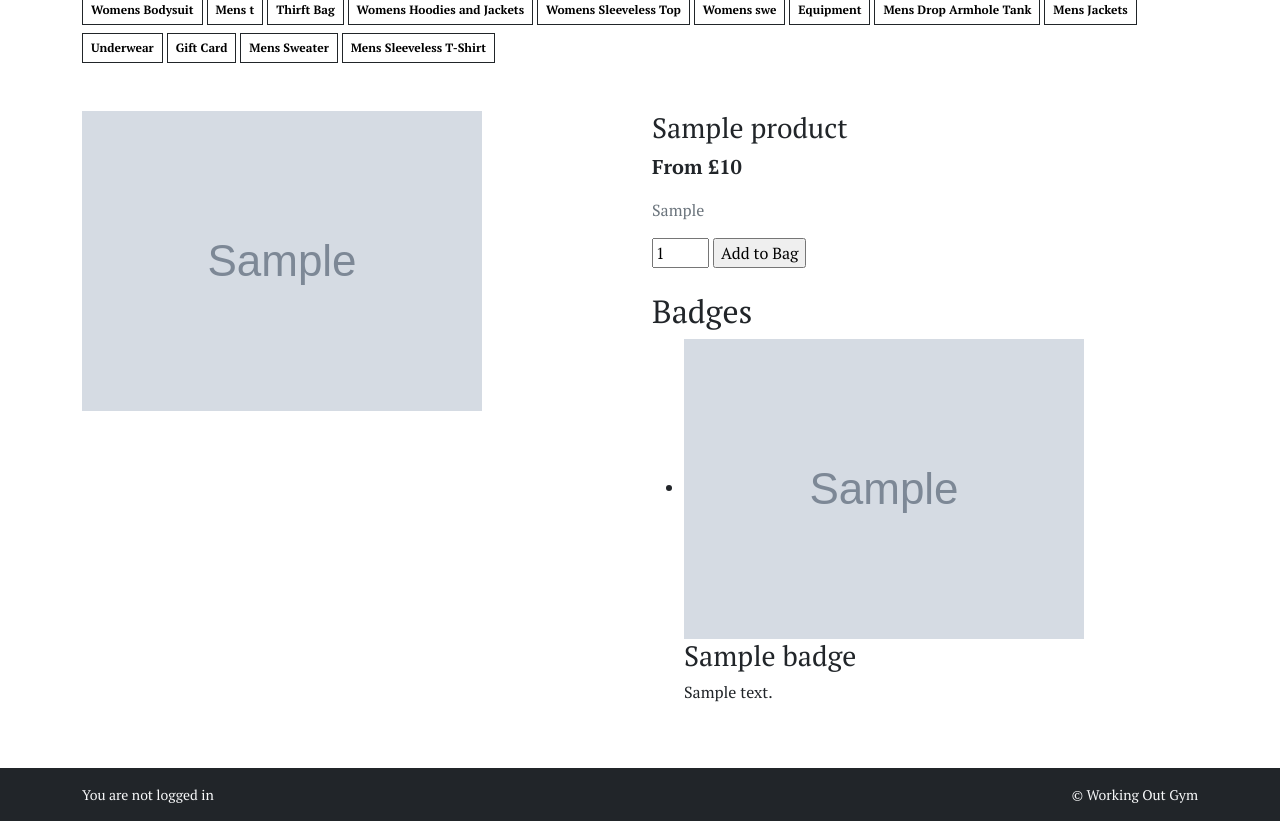
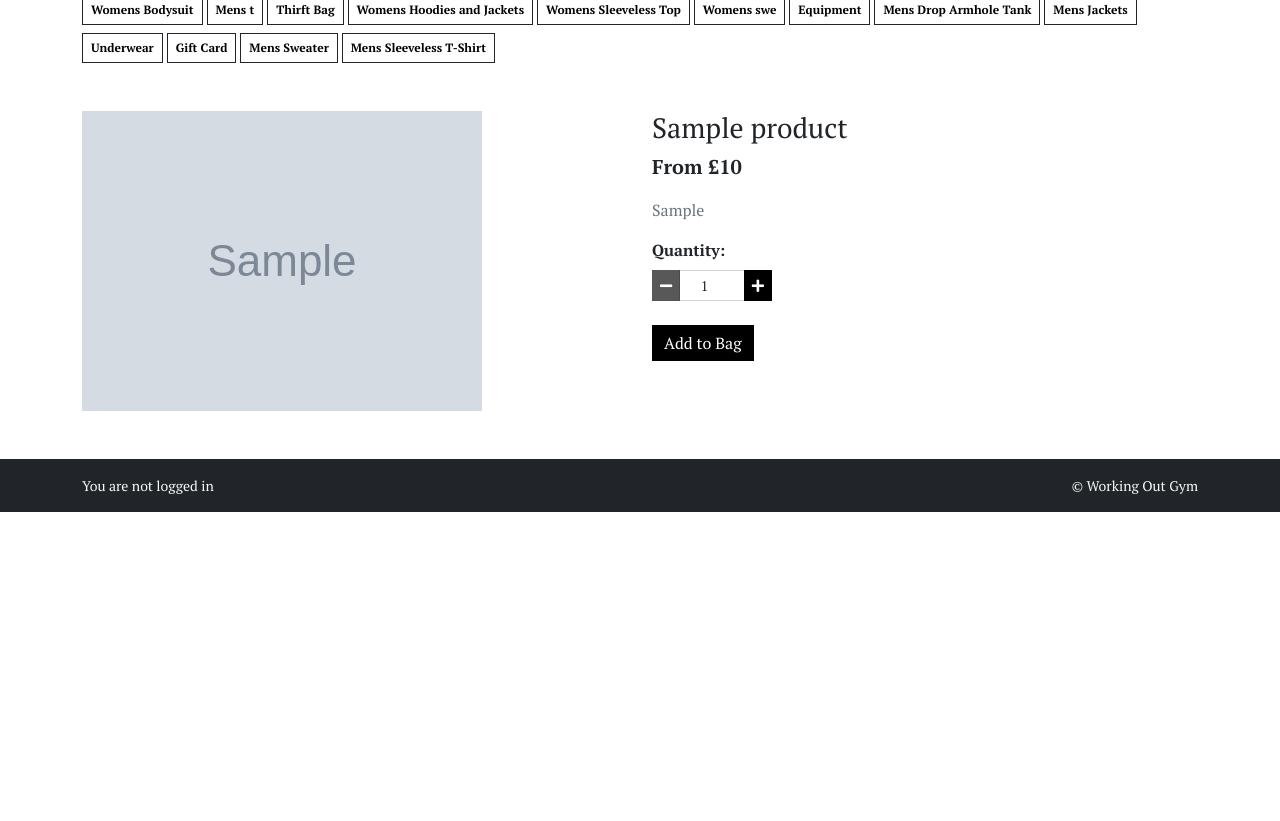
Before and after one commit to LeilsEloise/working_out_gym, a Django app: page /merchandise/1/ in a window 1280 px wide. Shown: the part 551-1372 px from the top of the page. After the commit the page ends 1063 px from the top, so only its background shows below. Run offline with Django 3.2, Linux system fonts and the light colour scheme; data comes from the database, SQL or seed files in the repository; tables that the repository leaves empty hold one stand-in row (values such as "Sample post"); grey boxes marked "Sample" are stand-in pictures; parts of the project's set-up code (start-up, migrations or seed data) failed here and were passed over; some web fonts are replaced.

Commit message:
Added quantity selector buttons

```diff
--- a/merchandise/templates/merchandise/product_detail.html
+++ b/merchandise/templates/merchandise/product_detail.html
@@ -41,15 +41,18 @@
       {% endif %}
 
       <p class="text-muted">{{ product.vendor }}</p>
-      <!-- ChatGPT ACK -->
+      <!-- ChatGPT ACK - Size Selector -->
 <form action="{% url 'add_to_bag' product.id %}" method="POST">
     {% csrf_token %}
-        <div class="form-row">
+
+    <!-- Size + Quantity row -->
+    <div class="d-flex align-items-end flex-wrap mb-3">
+        <!-- Size selector -->
         {% with product.has_sizes as s %}
         {% if s %}
-                <div class="col-12">
-                    <p><strong>Size:</strong></p>
-                    <select class="form-control rounded-0 w-50" name="product_size" id='id_product_size'>
+            <div class="me-2 mb-2" style="min-width: 100px;">
+                <label for="id_product_size" class="form-label"><strong>Size:</strong></label>
+                <select class="form-control form-control-sm rounded-0" name="product_size" id="id_product_size">
                     <option value="xs">XS</option>
                     <option value="s">S</option>
                     <option value="m" selected>M</option>
@@ -59,30 +62,38 @@
             </div>
         {% endif %}
         {% endwith %}
-        <input type="number" name="quantity" value="1" min="1" max="99">
-        <input type="hidden" name="redirect_url" value="{{ request.path }}">
-        <input type="submit" value="Add to Bag">
-      </form>
+
+        <!-- Quantity selector -->
+        <div class="me-2 mb-2">
+            <label for="id_qty_{{ product.id }}" class="form-label d-block"><strong>Quantity:</strong></label>
+            <div class="input-group input-group-sm" style="width: 120px;">
+                <button type="button" class="decrement-qty btn btn-black rounded-0"
+                    data-item_id="{{ product.id }}" id="decrement-qty_{{ product.id }}">
+                    <span class="icon"><i class="fas fa-minus"></i></span>
+                </button>
+                <input class="form-control text-center qty_input" type="number" name="quantity" value="1"
+                    min="1" max="99" data-item_id="{{ product.id }}" id="id_qty_{{ product.id }}">
+                <button type="button" class="increment-qty btn btn-black rounded-0"
+                    data-item_id="{{ product.id }}" id="increment-qty_{{ product.id }}">
+                    <span class="icon"><i class="fas fa-plus"></i></span>
+                </button>
+            </div>
+        </div>
     </div>
 
-      {% if active_badges %}
-        <div class="badges-container mt-4">
-          <h2>Badges</h2>
-          <ul>
-            {% for badge in active_badges %}
-              <li>
-                {% if badge.image %}
-                  <img src="{{ badge.image.url }}" alt="{{ badge.name }}">
-                {% endif %}
-                <h3>{{ badge.name }}</h3>
-                <p>{{ badge.description }}</p>
-              </li>
-            {% endfor %}
-          </ul>
+    <!-- Add to Bag row -->
+    <div class="mb-3">
+        <input type="submit" value="Add to Bag" class="btn btn-black rounded-0">
     </div>
-      {% endif %}
-    </div>
+
+    <input type="hidden" name="redirect_url" value="{{ request.path }}">
+</form>
 
 </div>
 </div>
 {% endblock %}
+
+{% block postloadjs %}
+{{ block.super }}
+{% include 'merchandise/includes/quantity_input_script.html' %}
+{% endblock %}
--- a/static/css/style.css
+++ b/static/css/style.css
@@ -243,6 +243,19 @@ a.category-badge > span.badge:hover {
     border-color: black;
 }
 
+/* ChatGPT Code */
+
+.btn-black {
+    background-color: #000;
+    color: #fff;
+    border: none;
+}
+
+.btn-black:hover {
+    background-color: #222;
+    color: #fff;
+}
+
 /* Shopping Bag Icon Styles */
 .nav-link {
   color: var(--color-primary);
```
Also changed, not shown: merchandise/templates/merchandise/includes/quantity_input_script.html (added, +43 -0 lines), README.md, static/images/shoppingbag/Screenshot buttons styles not applying details.png (added), static/images/shoppingbag/Screenshot product details button classes working.png (added), 3 other files. Lines whose indentation alone changed are shown as unchanged.
